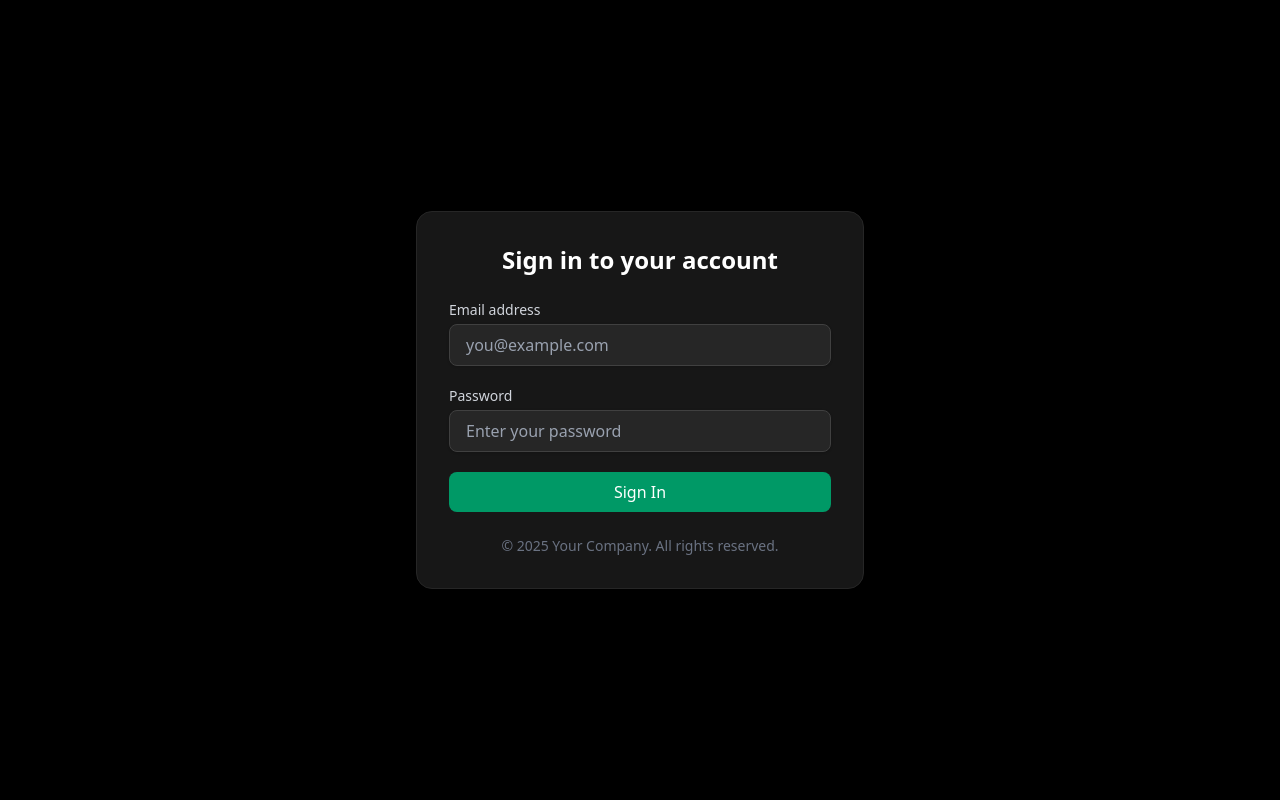
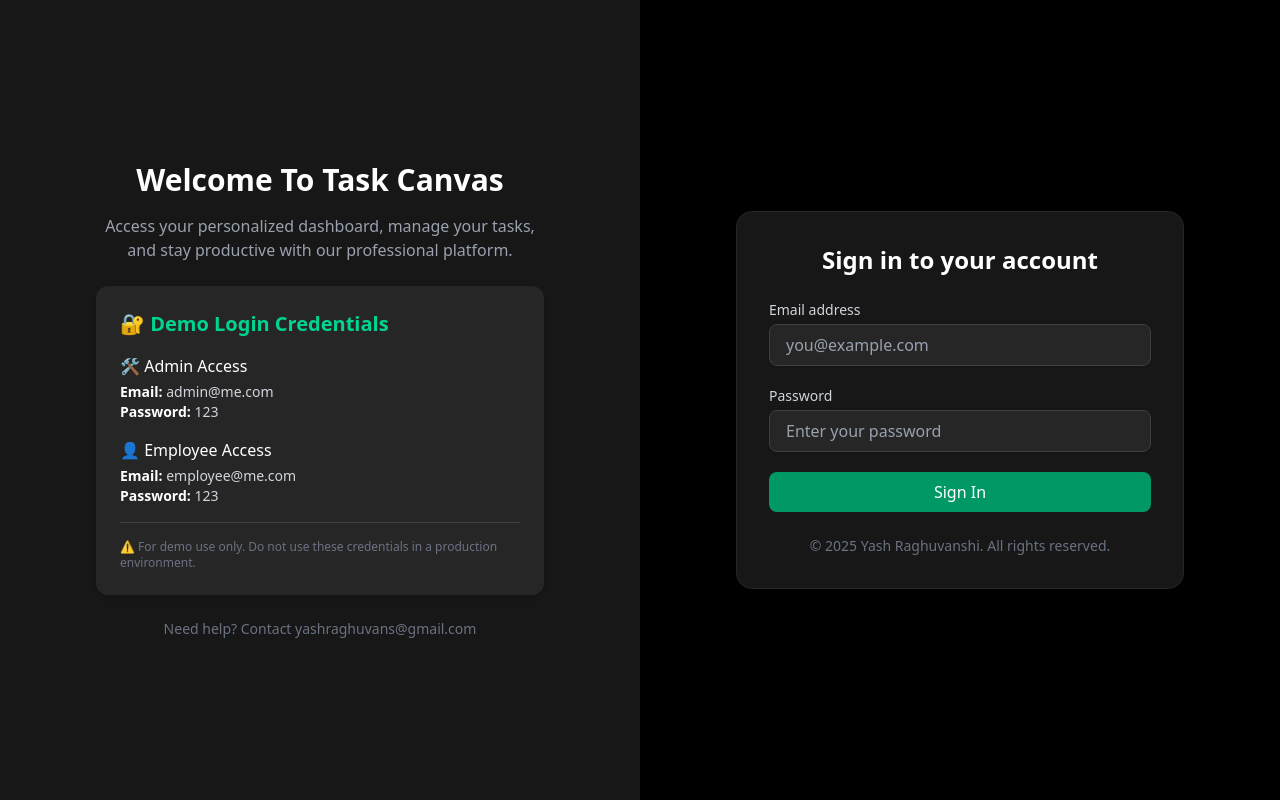
Before and after one commit to Yashraghuvans/TaskCanvas, a Next.js app: page / in a window 1280 px wide. Built offline with nearby package versions, Linux system fonts and the light colour scheme.

Commit message:
adding login guide

```diff
--- a/app/Components/Auth/Login.jsx
+++ b/app/Components/Auth/Login.jsx
@@ -13,9 +13,40 @@ const Login = ({ handleLogin }) => {
     }
 
     return (
-        <div className="min-h-screen flex items-center justify-center bg-black px-4">
+        <div className="min-h-screen flex flex-col md:flex-row bg-black text-white">
+            <div className="md:w-1/2 flex flex-col justify-center items-center bg-neutral-900 p-10 text-center">
+                <h2 className="text-3xl font-bold mb-4">Welcome To Task Canvas</h2>
+                <p className="text-gray-400 max-w-md mb-6">
+                    Access your personalized dashboard, manage your tasks, and stay productive with our professional platform.
+                </p>
+
+
+                <div className="bg-neutral-800 text-left p-6 rounded-xl shadow-md w-full max-w-md">
+                    <h3 className="text-xl font-semibold text-emerald-400 mb-4">🔐 Demo Login Credentials</h3>
+
+                    <div className="mb-4">
+                        <h4 className="text-white font-medium mb-1">🛠 Admin Access</h4>
+                        <p className="text-sm text-gray-300"><span className="font-semibold text-white">Email:</span> admin@me.com</p>
+                        <p className="text-sm text-gray-300"><span className="font-semibold text-white">Password:</span> 123</p>
+                    </div>
+
+                    <div className="mb-4">
+                        <h4 className="text-white font-medium mb-1">👤 Employee Access</h4>
+                        <p className="text-sm text-gray-300"><span className="font-semibold text-white">Email:</span> employee@me.com</p>
+                        <p className="text-sm text-gray-300"><span className="font-semibold text-white">Password:</span> 123</p>
+                    </div>
+
+                    <p className="text-xs text-gray-500 border-t border-neutral-700 pt-4">
+                        ⚠️ For demo use only. Do not use these credentials in a production environment.
+                    </p>
+                </div>
+
+                <p className="text-sm text-gray-500 mt-6">Need help? Contact yashraghuvans@gmail.com</p>
+            </div>
+
+            <div className="md:w-1/2 flex items-center justify-center p-8">
                 <div className="w-full max-w-md bg-neutral-900 shadow-xl rounded-2xl p-8 border border-neutral-800">
-                <h1 className="text-2xl font-semibold text-center text-white mb-6">
+                    <h1 className="text-2xl font-semibold text-center mb-6">
                         Sign in to your account
                     </h1>
                     <form onSubmit={handleSubmit} className="space-y-5">
@@ -57,8 +88,9 @@ const Login = ({ handleLogin }) => {
                         </button>
                     </form>
                     <p className="text-sm text-gray-500 text-center mt-6">
-                    © 2025 Your Company. All rights reserved.
+                        © 2025 Yash Raghuvanshi. All rights reserved.
                     </p>
+                </div>
             </div>
         </div>
     );
```
Lines whose indentation alone changed are shown as unchanged.
